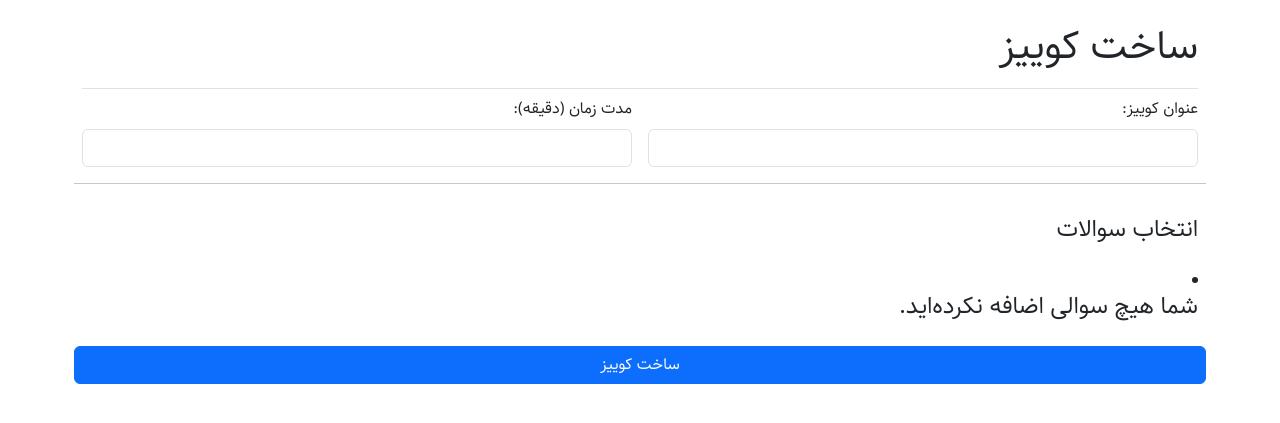
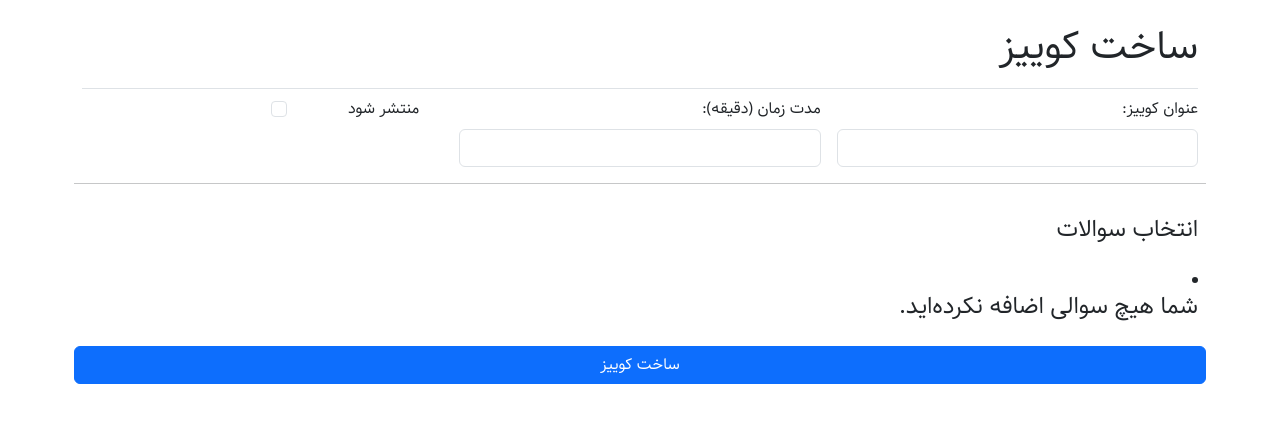
Before and after one commit to ali-nakhaee/Q_web, a Django app: page /make_quiz/ in a window 1280 px wide. Shown: the part 58-481 px from the top of the page. Run offline with Django 4.2, Linux system fonts and the light colour scheme; the visitor is signed in with stand-in values (Sample User, id 1); data that the repository does not hold is empty; parts of the project's set-up code (start-up, migrations or seed data) failed here and were passed over; some libraries are stand-ins or nearby versions.

Commit message:
is_published and answer_published added to quiz model

```diff
--- a/quiz/models.py
+++ b/quiz/models.py
@@ -25,6 +25,8 @@ class Quiz(models.Model):
     questions = models.ManyToManyField(Question)
     duration = models.PositiveIntegerField()
     date_added = models.DateTimeField(auto_now_add=True)
+    is_published = models.BooleanField()
+    answer_published = models.BooleanField()
 
     def __str__(self):
         return self.title
--- a/quiz/static/css/main.css
+++ b/quiz/static/css/main.css
@@ -20,5 +20,5 @@ html * {
     padding: 0 10px;
     line-height: 22px; /* same as #progressBar height if we want text middle aligned */
     width: 0;
-    background-color: #c8c8c8;
+    background-color: #d4d4d4;
     box-sizing: border-box;}
--- a/quiz/templates/quiz/make_quiz.html
+++ b/quiz/templates/quiz/make_quiz.html
@@ -10,16 +10,25 @@
 
 <form action="{% url 'quiz:make_quiz' %}" method='post' class="row g-3">
     {% csrf_token %}
-      <div class='col-md-6'>
+      <div class='col-md-4'>
         <label for="quiz_title" class="form-label">عنوان کوییز:</label>
           <input type="text" class="form-control" id="quiz_title" name="quiz_title" required>
       </div>
-      <div class='col-md-6'>
+      <div class='col-md-4'>
         <label for="duration" class="form-label">مدت زمان (دقیقه):</label>
         <input type="number" class="form-control" id="duration" name="duration" required min="1" max="180">
-      </div> <hr>
+      </div>
+      <div class="col-md-2">
+        <div class="form-check">
+          <input class="form-check-input" type="checkbox" id="is_published" name="is_published">
+          <label class="form-check-label" for="is_published">
+            منتشر شود
+          </label>
+        </div>
+      </div>
+      <hr>
+
     <h4>انتخاب سوالات</h4><br>
-
     {% for question in questions %}
     <div class='form-check'>
       <input class="form-check-input" type='checkbox' id="is_in_quiz_{{ forloop.counter0 }}"
--- a/quiz/templates/quiz/take_quiz.html
+++ b/quiz/templates/quiz/take_quiz.html
@@ -51,7 +51,6 @@ function progress(timeleft, timetotal, $element, startTime) {
 
 var startTime = Math.floor(Date.now()/1000);
 progress({{ duration }} * 60, {{ duration }} * 60, $('#progressBar'), startTime);
-document.write(startTime);
 </script>
 
 {% endblock content %}
--- a/quiz/views.py
+++ b/quiz/views.py
@@ -228,6 +228,11 @@ def make_quiz(request):
     else:
         title = request.POST.get('quiz_title')
         duration = request.POST.get('duration')
+        is_published = request.POST.get('is_published')
+        if is_published:
+            is_published = True
+        else:
+            is_published = False
         question_ids = []
         for i in range(len(questions)):
             is_in_quiz = request.POST.get(f"is_in_quiz_{i}")
@@ -237,7 +242,8 @@ def make_quiz(request):
         print(question_ids, title)
 
         # make new object of Quiz model
-        new_quiz = Quiz(title=title, designer=request.user, duration=duration)
+        new_quiz = Quiz(title=title, designer=request.user, duration=duration,
+                        is_published=is_published, answer_published=False)
         new_quiz.save()
 
         quiz_questions = Question.objects.filter(id__in=question_ids)
```
Also changed, not shown: quiz/migrations/0010_quiz_answer_published_quiz_is_published.py (added), users/migrations/0005_alter_user_first_name_alter_user_last_name.py (added).
